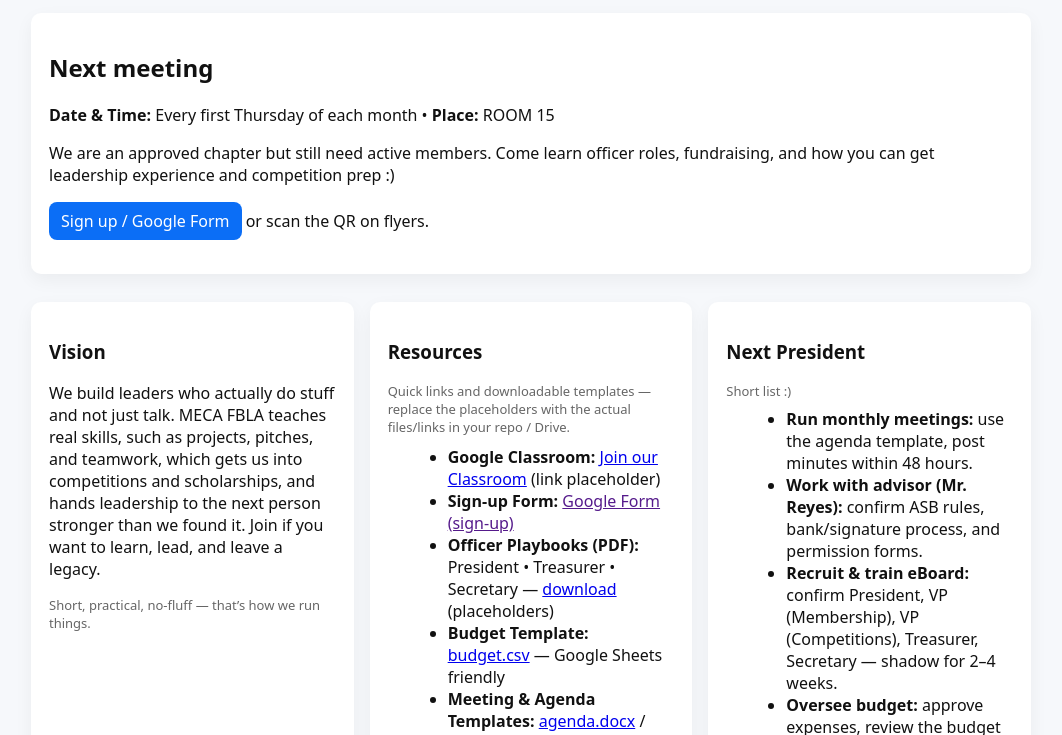
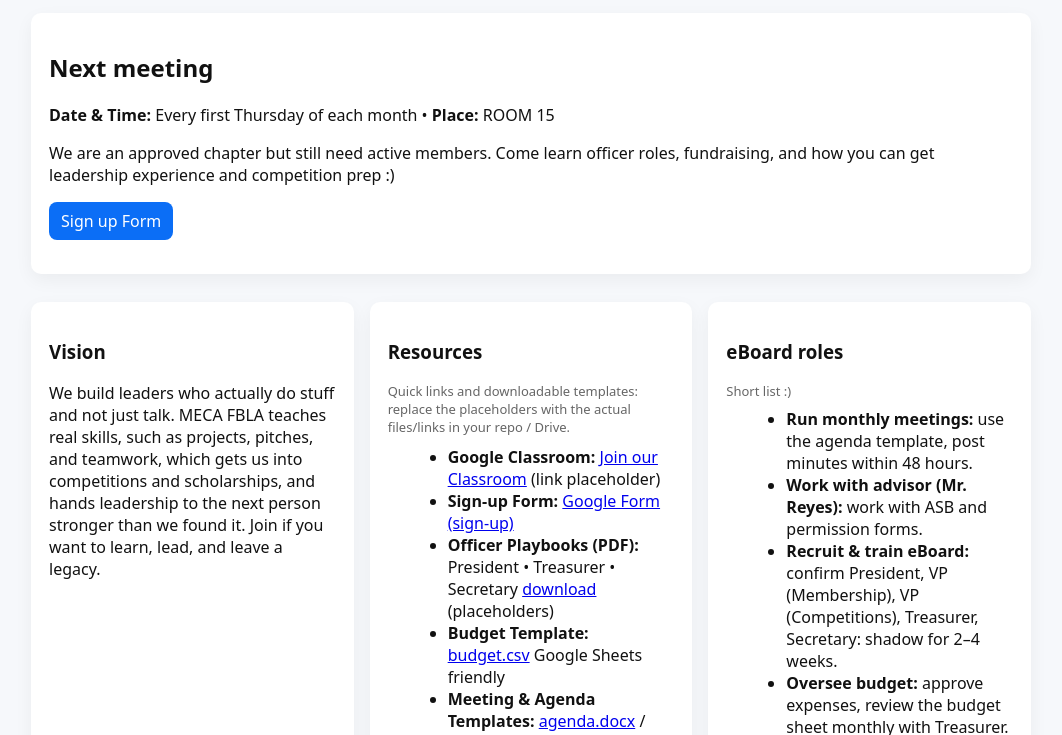
Before and after one commit to draeoy/meca-fbla, a plain HTML site: page index.html in a window 1280 px wide. Shown: the part 112-847 px from the top of the page, without its empty margins (109-1171 px from the left). Drawn offline with Linux system fonts and the light colour scheme.

Commit message:
Update index.html
Cleaned up the UI

```diff
--- a/index.html
+++ b/index.html
@@ -31,7 +31,7 @@
       </div>
 
       <nav>
-        <a class="small" href="#vision">Vision</a>
+        <a class="small" href="#vision">Vision Statement</a>
         <a class="small" href="#resources">Resources</a>
         <a class="small" href="#officers">Next President</a>
         <a class="button" href="#join">Join</a>
@@ -43,8 +43,7 @@
       <p><strong>Date & Time:</strong> Every first Thursday of each month • <strong>Place:</strong> ROOM 15</p>
       <p>We are an approved chapter but still need active members. Come learn officer roles, fundraising, and how you can get leadership experience and competition prep :)</p>
       <p>
-        <a href=" " class="button" id="join">Sign up / Google Form</a>
-         or scan the QR on flyers.
+        <a href="https://docs.google.com/spreadsheets/d/1NkdDeJJ3K8qnS3htqEII-Q2kLYXIozV4E02Va5OL7wk/edit?pli=1&gid=0#gid=0" class="button" id="join">Sign up Form</a>
       </p>
       <img src="assets/qr-signup.png" alt="QR to sign up" class="qr" onerror="this.style.display='none'">
     </section>
@@ -55,31 +54,30 @@
         <p style="margin-top:6px">
           We build leaders who actually do stuff and not just talk. MECA FBLA teaches real skills, such as projects, pitches, and teamwork, which gets us into competitions and scholarships, and hands leadership to the next person stronger than we found it. Join if you want to learn, lead, and leave a legacy.
         </p>
-        <p class="small">Short, practical, no-fluff — that’s how we run things.</p>
       </section>
 
       <section class="card" id="resources">
         <h3>Resources</h3>
-        <p class="small" style="margin:6px 0 10px 0">Quick links and downloadable templates — replace the placeholders with the actual files/links in your repo / Drive.</p>
+        <p class="small" style="margin:6px 0 10px 0">Quick links and downloadable templates: replace the placeholders with the actual files/links in your repo / Drive.</p>
         <ul>
           <li><strong>Google Classroom:</strong> <a href="https://classroom.google.com/c/ODEwNTQxMjM3OTUy" target="_blank" rel="noopener">Join our Classroom</a> (link placeholder)</li>
-          <li><strong>Sign-up Form:</strong> <a href="" target="_blank" rel="noopener">Google Form (sign-up)</a></li>
-          <li><strong>Officer Playbooks (PDF):</strong> President • Treasurer • Secretary — <a href="/assets/playbooks/president.pdf">download</a> (placeholders)</li>
-          <li><strong>Budget Template:</strong> <a href="/assets/templates/budget.csv">budget.csv</a> — Google Sheets friendly</li>
+          <li><strong>Sign-up Form:</strong> <a href="https://docs.google.com/spreadsheets/d/1NkdDeJJ3K8qnS3htqEII-Q2kLYXIozV4E02Va5OL7wk/edit?pli=1&gid=0#gid=0" target="_blank" rel="noopener">Google Form (sign-up)</a></li>
+          <li><strong>Officer Playbooks (PDF):</strong> President • Treasurer • Secretary <a href="/assets/playbooks/president.pdf">download</a> (placeholders)</li>
+          <li><strong>Budget Template:</strong> <a href="/assets/templates/budget.csv">budget.csv</a> Google Sheets friendly</li>
           <li><strong>Meeting & Agenda Templates:</strong> <a href="/assets/templates/agenda.docx">agenda.docx</a> / <a href="/assets/templates/minutes.docx">minutes.docx</a></li>
-          <li><strong>Fundraiser Toolkit:</strong> permission form, flyer templates, receipt log — <a href="/assets/toolkit/fundraising.zip">download</a></li>
+          <li><strong>Fundraiser Toolkit:</strong> permission form, flyer templates, receipt log <a href="/assets/toolkit/fundraising.zip">download</a></li>
           <li><strong>FBLA info:</strong> <a href="https://www.fbla-pbl.org/" target="_blank" rel="noopener">FBLA National</a> • <a href="#" target="_blank" rel="noopener">California FBLA (state page)</a></li>
         </ul>
         <p class="small" style="margin-top:10px"></p>
       </section>
 
       <section class="card" id="officers">
-        <h3>Next President</h3>
+        <h3>eBoard roles</h3>
         <p class="small" style="margin-bottom:8px">Short list :)</p>
         <ul>
           <li><strong>Run monthly meetings:</strong> use the agenda template, post minutes within 48 hours.</li>
-          <li><strong>Work with advisor (Mr. Reyes):</strong> confirm ASB rules, bank/signature process, and permission forms.</li>
-          <li><strong>Recruit & train eBoard:</strong> confirm President, VP (Membership), VP (Competitions), Treasurer, Secretary — shadow for 2–4 weeks.</li>
+          <li><strong>Work with advisor (Mr. Reyes):</strong> work with ASB and permission forms.</li>
+          <li><strong>Recruit & train eBoard:</strong> confirm President, VP (Membership), VP (Competitions), Treasurer, Secretary: shadow for 2–4 weeks.</li>
           <li><strong>Oversee budget:</strong> approve expenses, review the budget sheet monthly with Treasurer.</li>
           <li><strong>Plan calendar:</strong> publish a Fall/Spring timeline and key competition dates on the site.</li>
           <li><strong>Handoff packet:</strong> collect passwords (stored safely), links, contacts, and a one-paragraph "state of the club".</li>
```
